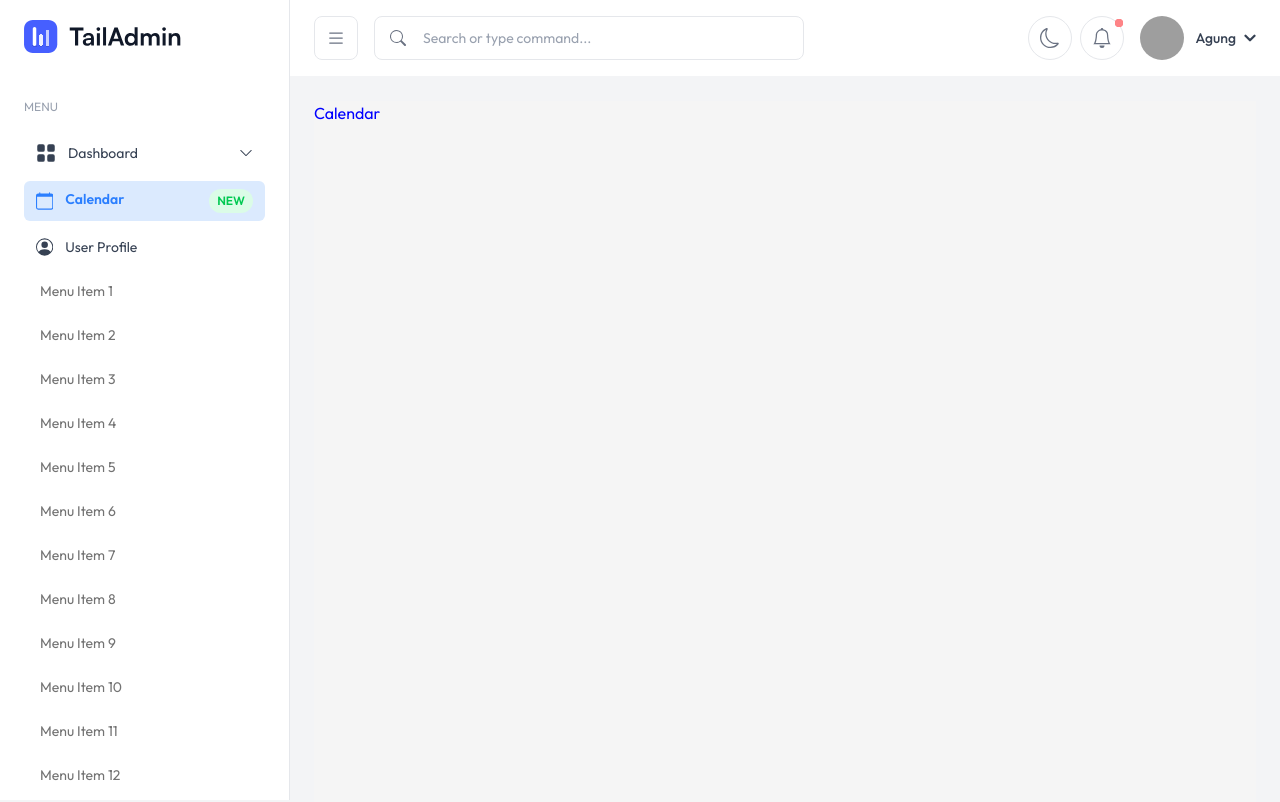
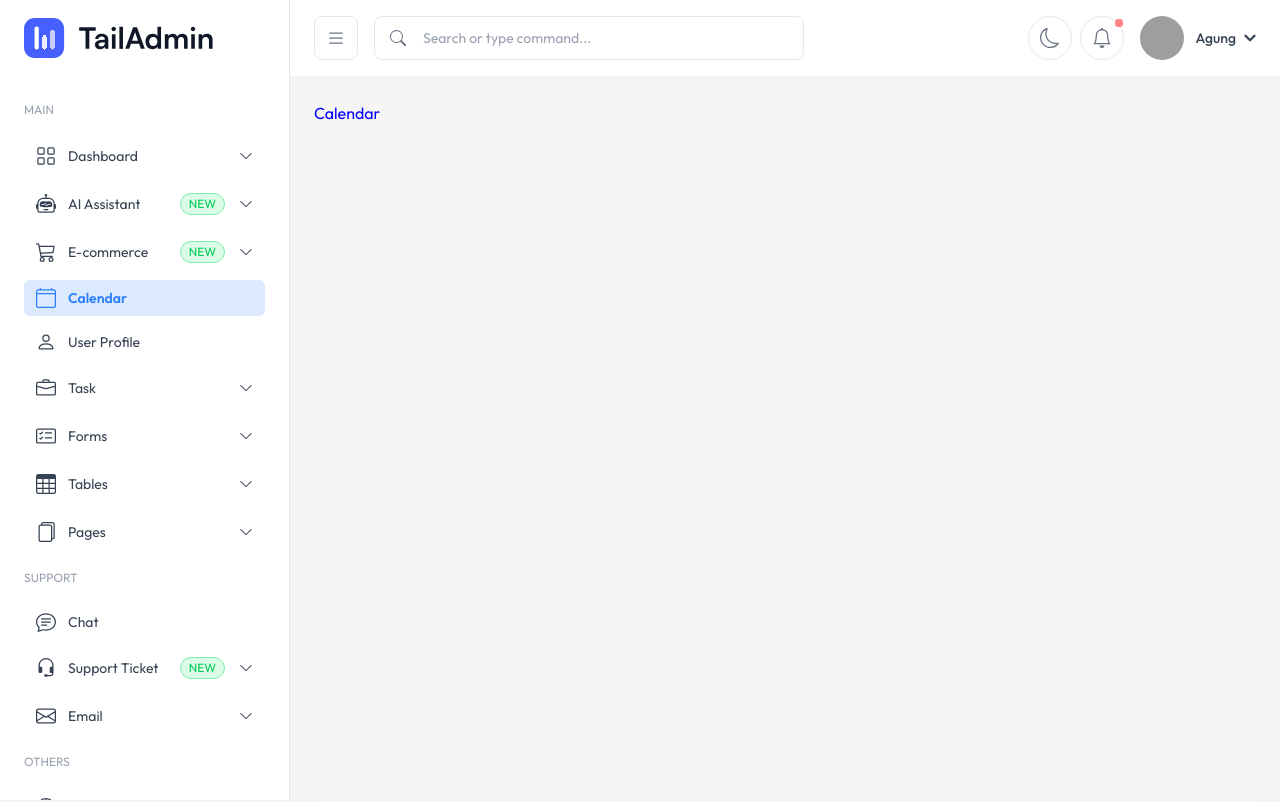
Before and after one commit to agungboleh/tailadmin, a Next.js app: page /calendar in a window 1280 px wide. Shown: the top 802 px of the page. Built offline with nearby package versions, Linux system fonts and the light colour scheme; grey boxes are pictures that could not be loaded.

Commit message:
update 20-01-2026

```diff
--- a/app/components/sidebar/ItemMenuDropdown.tsx
+++ b/app/components/sidebar/MenuDropdown.tsx
@@ -2,7 +2,7 @@
 import { usePathname } from "next/navigation";
 import { BsChevronDown, BsChevronUp } from "react-icons/bs";
 
-interface ItemMenuDropdownProps {
+interface MenuDropdownProps {
     icon: React.ReactNode;
     label: string;
     isOpen: boolean;
@@ -12,7 +12,7 @@
     collapsed?: boolean;
 }
 
-export default function ItemMenuDropdown({
+export default function MenuDropdown({
     icon,
     label,
     isOpen,
@@ -20,7 +20,7 @@
     subItems,
     badge,
     collapsed,
-}: ItemMenuDropdownProps) {
+}: MenuDropdownProps) {
     const pathname = usePathname();
     const isParentActive = subItems.some((sub) => pathname === sub.href);
 
@@ -28,10 +28,10 @@
         <div>
             <button
                 onClick={onClick}
-                className={`w-full flex items-center py-2.5 rounded-lg transition-colors
+                className={`relative w-full flex items-center py-2.5 rounded-lg transition-colors
           ${collapsed ? "justify-center px-0" : "justify-between px-3"}
           ${isParentActive
-                        ? "bg-brand-dark/20 dark:bg-white text-brand-dark dark:text-brand-light font-semibold"
+                        ? "bg-blue-50 dark:bg-white text-blue-500 dark:text-brand-light font-semibold"
                         : "text-gray-700 dark:text-white hover:bg-gray-100 dark:hover:bg-neutral-800"
                     } `} >
                 <div className="flex items-center gap-3">
@@ -40,18 +40,16 @@
                         <>
                             <span>{label}</span>
                             {badge && (
-                                <span className="ml-auto bg-green-100 text-green-500 text-xs px-2 py-1 rounded-full">
+                                <span className="ml-auto absolute right-10 border border-green-300 bg-green-100 text-green-500 text-xs px-2 py-0.5 rounded-full">
                                     {badge}
                                 </span>
                             )}
                         </>
                     )}
                 </div>
-
                 {!collapsed &&
                     (isOpen ? <BsChevronUp size={14} /> : <BsChevronDown size={14} />)}
             </button>
-
             {!collapsed && isOpen && (
                 <div className="ml-9 mt-1 space-y-1">
                     {subItems.map((sub, i) => {
@@ -62,16 +60,18 @@
                                 key={i}
                                 href={sub.href}
                                 className={`block px-2 py-2 rounded-md text-sm transition
-                  ${isActive
-                                        ? "bg-brand-dark/20 dark:bg-white text-brand-dark dark:text-brand-light font-semibold"
-                                        : "text-gray-700 dark:text-white hover:bg-gray-200 dark:hover:bg-neutral-800"
-                                    }
-                `}
-                            >
+                                    ${isActive
+                                        ? "bg-blue-50 dark:bg-white text-blue-500 dark:text-brand-light font-semibold"
+                                        : "text-gray-700 dark:text-white hover:bg-gray-100 dark:hover:bg-neutral-800"
+                                    }`}>
                                 <div className="flex justify-between">
                                     {sub.label}
                                     {sub.subBadge && (
-                                        <span className="ml-auto mr-1 bg-green-100 text-green-500 text-xs px-2 py-1 rounded-full">
+                                        <span
+                                            className={`ml-auto mr-1 text-xs px-2 py-0.5 rounded-full ${sub.subBadge === "PRO"
+                                                ? "border border-yellow-300 bg-yellow-100 text-yellow-500"
+                                                : "border border-green-300 bg-green-100 text-green-500"
+                                                }`}>
                                             {sub.subBadge}
                                         </span>
                                     )}
--- a/app/components/sidebar/MenuItemDropdown.tsx
+++ /dev/null
@@ -1,74 +0,0 @@
-import { useState, ReactNode } from "react";
-import { BsChevronUp } from "react-icons/bs";
-
-interface SubMenu {
-  label: string;
-  href: string;
-  active?: boolean;
-  badge:string;
-}
-
-interface MenuItemDropdownProps {
-  title: string;
-  icon: ReactNode;
-  active?: boolean;
-  badge?:string;
-  subMenus: SubMenu[];
-}
-
-export default function MenuItemDropdown({
-  title,
-  icon,
-  active,
-  badge,
-  subMenus,
-}: MenuItemDropdownProps) {
-  const [open, setOpen] = useState(false);
-
-  return (
-    <div>
-      <button
-        onClick={() => setOpen((prev) => !prev)}
-        className="w-full px-3 py-2 rounded-lg bg-blue-100 text-blue-500 font-semibold cursor-pointer"
-      >
-        <div className="flex justify-between items-center gap-3">
-          <div className="flex items-center gap-3">
-            {icon}
-            <span>{title}</span>
-            <span className="ml-5 text-xs bg-green-500 text-white font-semibold px-2 py-0.5 rounded-full">
-                  {badge}
-                </span>
-          </div>
-
-          <BsChevronUp
-            className={`transition-transform duration-300 ${
-              open ? "rotate-180" : ""
-            }`}
-          />
-        </div>
-      </button>
-
-      <div
-        className={`overflow-hidden transition-all duration-300 ${
-          open ? "max-h-40 opacity-100" : "max-h-0 opacity-0"
-        }`}
-      >
-        <ul className="mt-2 space-y-1 ml-8">
-          {subMenus.map((item, index) => (
-            <li
-              key={index}
-              className={`w-full px-3 py-2 rounded-lg cursor-pointer
-                ${
-                  item.active
-                    ? "bg-blue-100 text-blue-500 font-semibold"
-                    : "text-neutral-700"
-                }`}
-            >
-              <a href={item.href}>{item.label}</a>
-            </li>
-          ))}
-        </ul>
-      </div>
-    </div>
-  );
-}
--- a/app/components/sidebar/MenuSidebar.tsx
+++ /dev/null
@@ -1,91 +0,0 @@
-import { BsCalendar, BsDashLg, BsFillGridFill, BsGrid, BsGripHorizontal, BsPersonCircle } from "react-icons/bs";
-import { useState } from "react";
-import ItemMenu from "./ItemMenu";
-import ItemMenuDropdown from "./ItemMenuDropdown";
-
-interface MenuSidebarProps {
-    isCollapsed: boolean;
-}
-export default function MenuSidebar({ isCollapsed }: MenuSidebarProps) {
-    const [open, setOpen] = useState(false);
-
-    return (
-        <div className="flex flex-col overflow-y-auto duration-300 ease-linear no-scrollbar mt-3 lg:mt-6">
-            <nav className="mb-6">
-                <div className="flex flex-col gap-4">
-                    <div>
-                        <p className={`mb-4 text-xs uppercase flex leading-5 text-gray-400 ${isCollapsed
-                            ? "lg:justify-center"
-                            : "justify-start"
-                            }`} >
-                            {!isCollapsed ? (
-                                "Menu"
-                            ) : (
-                                <BsDashLg className="size-6" />
-                            )}
-                        </p>
-                        <div className="flex flex-col gap-2 text-sm">
-                            <ItemMenuDropdown
-                                icon={<BsFillGridFill size={20} />}
-                                label="Dashboard"
-                                isOpen={open}
-                                onClick={() => setOpen(!open)}
-                                subItems={[
-                                    { label: "Ecommerce", href: "/dashboard", subBadge: "" },
-                                    { label: "Analytics", href: "/analytics", subBadge: "" },
-                                    { label: "Marketing", href: "/marketing", subBadge: "" },
-                                    { label: "CRM", href: "/crm", subBadge: "" },
-                                    { label: "Stocks", href: "/stocks", subBadge: "" },
-                                    { label: "SaaS", href: "/saas", subBadge: "NEW" },
-                                    { label: "Logistics", href: "/subBadge", subBadge: "NEW" },
-                                ]}
-                            />
-                            <ItemMenu
-                                icon={<BsCalendar size={20} />}
-                                label="Calendar"
-                                collapsed={isCollapsed}
-                                href="/calendar"
-                                badge="NEW"
-                            />
-                            <ItemMenu
-                                icon={<BsPersonCircle size={20} />}
-                                label="User Profile"
-                                collapsed={isCollapsed}
-                                href="/profile"
-                                badge=""
-                            />
-
-                            {/* <MenuItemDropdown
-                            title={"Dashboard"}
-                            icon={<BsGrid size={20} />}
-                            badge="NEW"
-                            subMenus={[
-                                { label: "Ecommerce", href: "/ecommerce", active: true, badge: "New" },
-                                { label: "Analytics", href: "/analytics", active: true, badge: "New" },
-                                ]} />
-                            <MenuItemDropdown
-                                title="AI Assistant"
-                                icon={<BsRobot size={20} />}
-                                badge="NEW"
-                                active={true}
-                                subMenus={[
-                                    { label: "Ecommerce", href: "/ecommerce", active: true, badge: "New" },
-                                    { label: "Analytics", href: "/analytics", badge: "New" },
-                                    { label: "Marketing", href: "/marketing", badge: "New" },
-                                ]}
-                            /> */}
-                            {Array.from({ length: 12 }).map((_, i) => (
-                                <div
-                                    key={i}
-                                    className="rounded-lg px-4 py-2 text-sm text-neutral-500"
-                                >
-                                    Menu Item {i + 1}
-                                </div>
-                            ))}
-                        </div>
-                    </div>
-                </div>
-            </nav>
-        </div>
-    )
-};
--- a/app/components/sidebar/ItemMenu.tsx
+++ b/app/components/sidebar/MenuSingle.tsx
@@ -1,7 +1,7 @@
 import Link from "next/link";
 import { usePathname } from "next/navigation";
 
-interface ItemMenuProps {
+interface MenuSingleProps {
     icon: React.ReactNode;
     label: string;
     textColor?: string;
@@ -10,36 +10,37 @@
     badge?: string;
 }
 
-export default function ItemMenu({
+export default function MenuSingle({
     icon,
     label,
     textColor = "text-gray-700 dark:text-gray-200",
     collapsed = false,
     href = "#",
     badge,
-}: ItemMenuProps) {
+}: MenuSingleProps) {
     const pathname = usePathname();
     const isActive = pathname === href;
 
     return (
         <Link
             href={href}
-            className={`flex items-center py-2 rounded-md transition-colors
+            className={`relative flex items-center py-2 rounded-md transition-colors
         ${collapsed ? "justify-center px-0" : "gap-3 px-3"}
         ${isActive
                     ? "bg-blue-100 dark:bg-blue-500/10 text-blue-500 dark:text-blue-400 font-semibold"
                     : `${textColor} hover:bg-gray-200 dark:hover:bg-gray-800`
                 }`}>
             {icon}
-            <div className="flex justify-between w-full">
-                {!collapsed && <span>{label}</span>}
-            {!collapsed && badge && (
-                <span className="ml-auto bg-green-100 text-green-500 text-xs px-2 py-1 rounded-full">
-                    {badge}
-                </span>
+            {!collapsed && (
+                <>
+                    <span>{label}</span>
+                    {badge && (
+                        <span className="ml-auto absolute right-10  border border-green-300 bg-green-100 text-green-500 text-xs px-2 py-0.5 rounded-full">
+                            {badge}
+                        </span>
+                    )}
+                </>
             )}
-            </div>
-
         </Link>
     );
 }
--- a/app/components/sidebar/Sidebar.tsx
+++ b/app/components/sidebar/Sidebar.tsx
@@ -1,6 +1,6 @@
 import Link from "next/link";
-import MenuSidebar from "./MenuSidebar";
-import { Dispatch, SetStateAction, useState } from "react";
+import { Dispatch, SetStateAction } from "react";
+import SidebarMenu from "./SidebarMenu";
 
 interface SidebarProps {
   isExpanded: boolean;
@@ -14,20 +14,20 @@
       <aside
         onMouseEnter={() => setIsHovered(true)}
         onMouseLeave={() => setIsHovered(false)}
-        className={`fixed flex flex-col top-0 px-6 left-0 bg-white dark:bg-gray-900 dark:border-gray-800 text-gray-900 h-screen transition-all duration-300 ease-in-out z-10 border-r border-gray-200 ${isExpanded ? "w-72.5" : "w-22.5"}`}>
-        <div className={`py-5 flex ${!isExpanded ? "lg:justify-center" : "justify-start"
+        className={`fixed flex flex-col top-0 left-0 bg-white dark:bg-gray-900 dark:border-gray-800 text-gray-900 h-screen transition-all duration-300 ease-in-out z-10 border-r border-gray-200 ${isExpanded ? "w-72.5" : "w-22.5"}`}>
+        <div className={`py-4.5 flex ${!isExpanded ? "lg:justify-center" : "justify-start px-6"
           }`}>
           <Link href="/" className="flex items-center gap-2">
             {isExpanded ? (
               <>
-                <img src="/assets/images/logo/logo-black.svg" alt="Logo" className="w-40 h-auto dark:hidden" />
-                <img src="/assets/images/logo/logo-white.svg" alt="Logo" className="w-40 h-auto hidden dark:block" />
+                <img src="/assets/images/logo/logo-black.svg" alt="Logo" className="w-auto h-10 dark:hidden" />
+                <img src="/assets/images/logo/logo-white.svg" alt="Logo" className="w-auto h-10 hidden dark:block" />
               </>
-            ) : (<img src="/assets/images/logo/logo.svg" alt="Logo" width={32} height={32} />
+            ) : (<img src="/assets/images/logo/logo.svg" alt="Logo" width={40} height={40} />
             )}
           </Link>
         </div>
-        <MenuSidebar isCollapsed={!isExpanded} />
+        <SidebarMenu isCollapsed={!isExpanded} />
       </aside>
     </div>
   )
```
Also changed, not shown: app/(pages)/(main)/(task)/task-list/page.tsx (added, +8 -0 lines).
